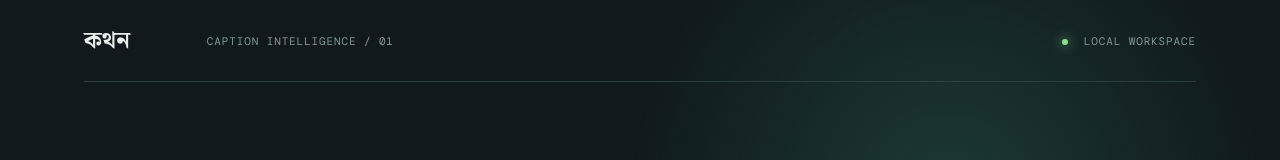
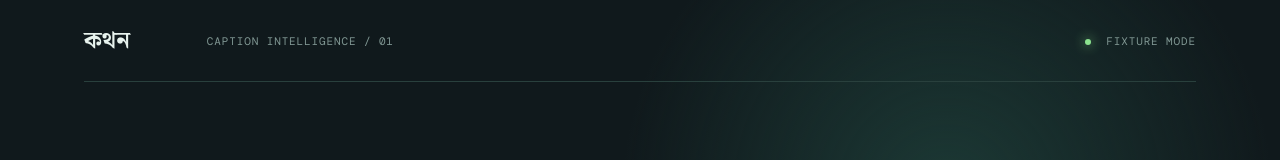
Before and after one commit to manasdutta04/kothon, a React (Vite) app in the folder frontend/: page / in a window 1280 px wide. Shown: the top 160 px of the page. Built offline with nearby package versions, Linux system fonts and the light colour scheme.

Commit message:
fix: label fixture and live processing modes

```diff
--- a/frontend/src/App.tsx
+++ b/frontend/src/App.tsx
@@ -2,6 +2,7 @@ import { ChangeEvent, useState } from "react";
 
 type Report = {
   run_id: string;
+  mode?: "groq" | "fixture";
   summary: {
     total_cards: number;
     cards_corrected: number;
@@ -56,7 +57,7 @@ export function App() {
 
   return (
     <main className="shell">
-      <nav className="topbar"><span className="mark">কথন</span><span className="eyebrow">caption intelligence / 01</span><span className="status"><i /> local workspace</span></nav>
+      <nav className="topbar"><span className="mark">কথন</span><span className="eyebrow">caption intelligence / 01</span><span className="status"><i /> {report?.mode === "groq" ? "live groq pipeline" : "fixture mode"}</span></nav>
       <section className="hero">
         <div className="hero-copy">
           <p className="kicker">Bengali subtitle engineering</p>
@@ -84,7 +85,7 @@ export function App() {
             <div className="stat-grid"><Stat label="cards" value={report.summary.total_cards} /><Stat label="corrected" value={report.summary.cards_corrected} /><Stat label="flags" value={report.summary.cards_with_sensitivity_flags} /></div>
             <div className="track-switcher"><button className={track === "bn" ? "active" : ""} onClick={() => setTrack("bn")}>বাংলা CC</button><button className={track === "en" ? "active" : ""} onClick={() => setTrack("en")}>English</button><button className={track === "hi" ? "active" : ""} onClick={() => setTrack("hi")}>हिन्दी</button></div>
             <div className="card-list">{report.cards.map((item, index) => <article className="subtitle-card" key={index}><div className="time">{item.card.start.toFixed(2)} — {item.card.end.toFixed(2)}s</div><p>{(report.tracks?.[track]?.[index] ?? item.card.lines).map((line) => <span key={line}>{line}</span>)}</p><div className="chips"><span className={item.verification?.verified ? "chip good" : "chip warn"}>{item.verification?.verified ? "verified" : "review"}</span>{item.tagging?.speaker_label && <span className="chip">{item.tagging.speaker_label}</span>}{item.tagging?.low_confidence && <span className="chip warn">low confidence</span>}{item.compliance?.flags.map((flag) => <span className="chip danger" key={flag.triggering_text}>{flag.category}</span>)}</div></article>)}</div>
-            <div className="qc-strip">{report.qc_report?.review_queue?.length ?? 0} review items ranked by risk</div><div className="downloads"><a href={`${API}/runs/${report.run_id}/files/bengali-vtt`}>Bengali VTT ↗</a><a href={`${API}/runs/${report.run_id}/files/english-srt`}>English SRT ↗</a><a href={`${API}/runs/${report.run_id}/files/hindi-srt`}>Hindi SRT ↗</a><a href={`${API}/runs/${report.run_id}/files/qc-json`}>QC JSON ↗</a></div>
+            <div className="qc-strip">{report.qc_report?.review_queue?.length ?? 0} review items ranked by risk · {report.mode === "fixture" ? "configure GROQ_API_KEY for real transcription" : "provider-backed run"}</div><div className="downloads"><a href={`${API}/runs/${report.run_id}/files/bengali-vtt`}>Bengali VTT ↗</a><a href={`${API}/runs/${report.run_id}/files/english-srt`}>English SRT ↗</a><a href={`${API}/runs/${report.run_id}/files/hindi-srt`}>Hindi SRT ↗</a><a href={`${API}/runs/${report.run_id}/files/qc-json`}>QC JSON ↗</a></div>
           </>}
         </div>
       </section>
```
Also changed, not shown: 1 other file (tests, documents, lock files or other folders).
